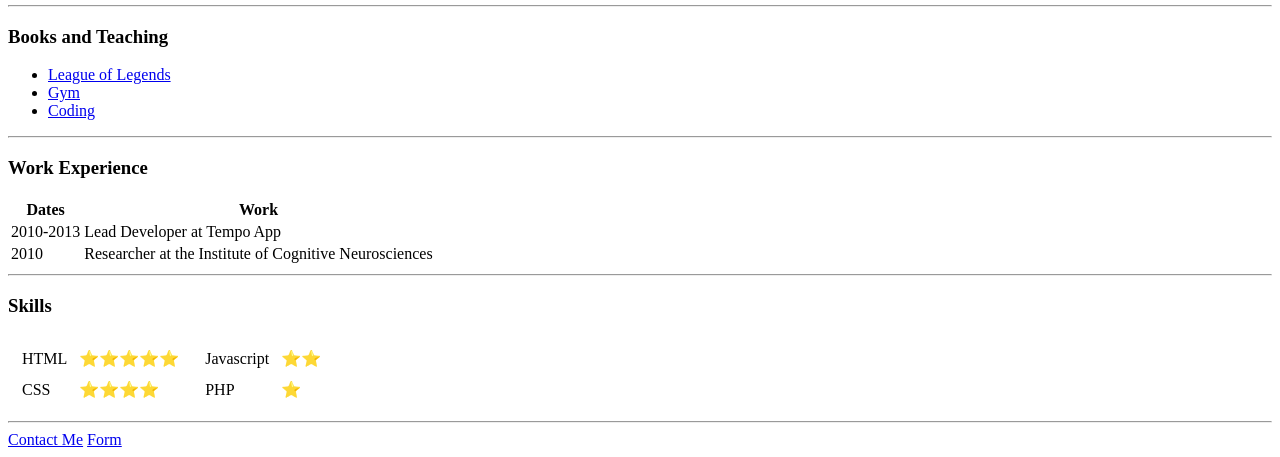
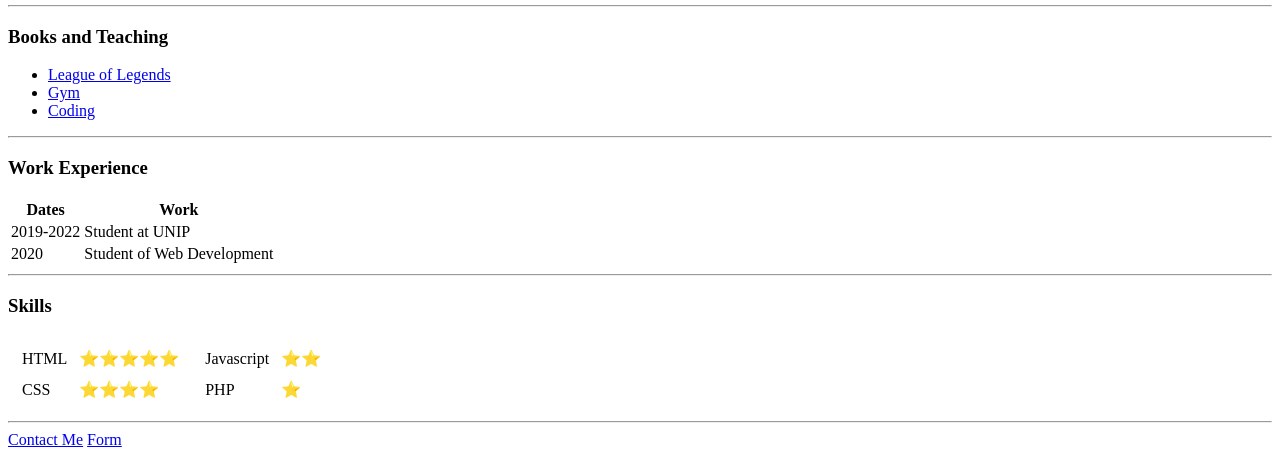
Before and after one commit to Finnzera/cv, a plain HTML site: page index.html in a window 1280 px wide. Shown: the part 357-814 px from the top of the page. Drawn offline with Linux system fonts and the light colour scheme.

Commit message:
Update index.html

```diff
--- a/index.html
+++ b/index.html
@@ -40,12 +40,12 @@
         </thead>
         <tbody>
             <tr>
-                <td>2010-2013</td>
-                <td>Lead Developer at Tempo App</td>
+                <td>2019-2022</td>
+                <td>Student at UNIP</td>
             </tr>
             <tr>
-                <td>2010</td>
-                <td>Researcher at the Institute of Cognitive Neurosciences</td>
+                <td>2020</td>
+                <td>Student of Web Development</td>
             </tr>
         </tbody>
     </table>
```
